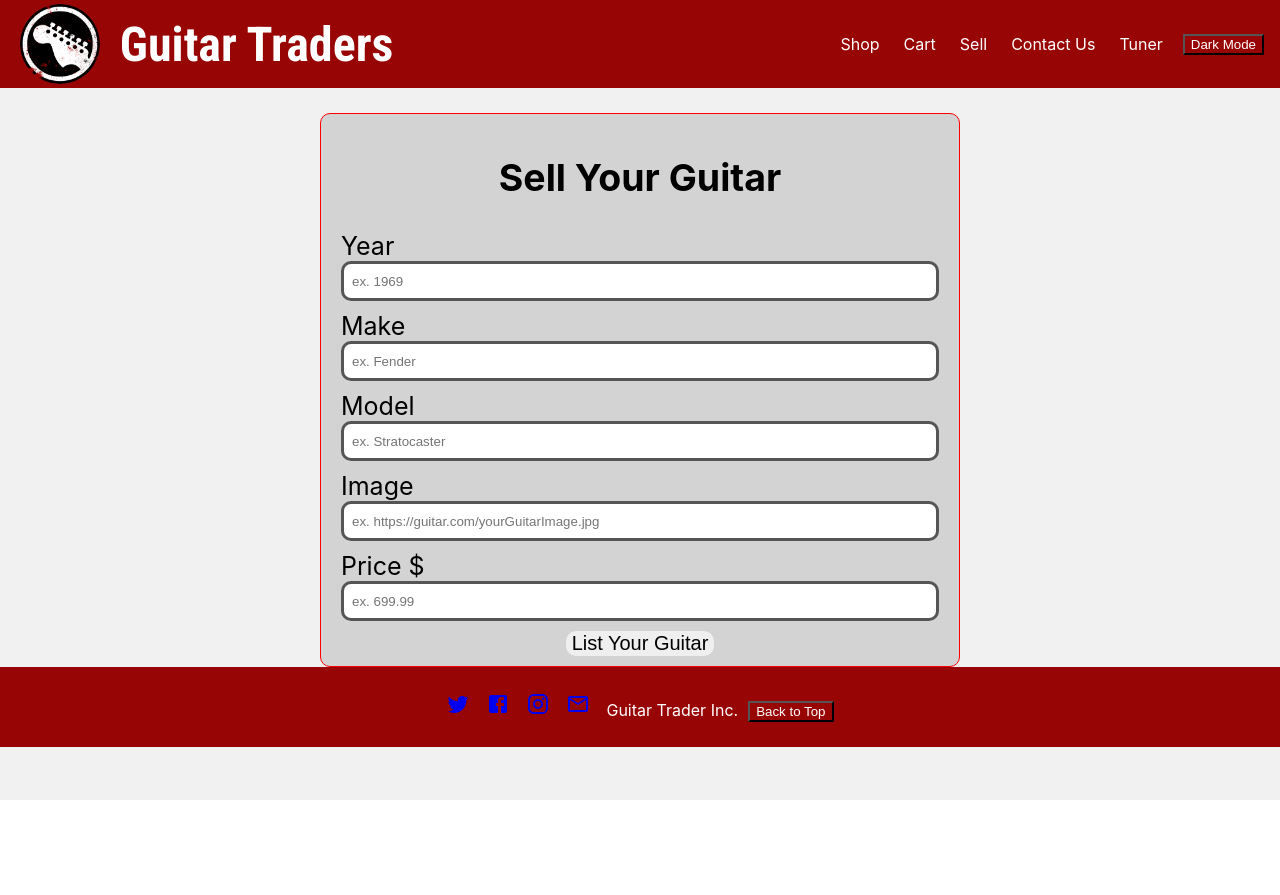
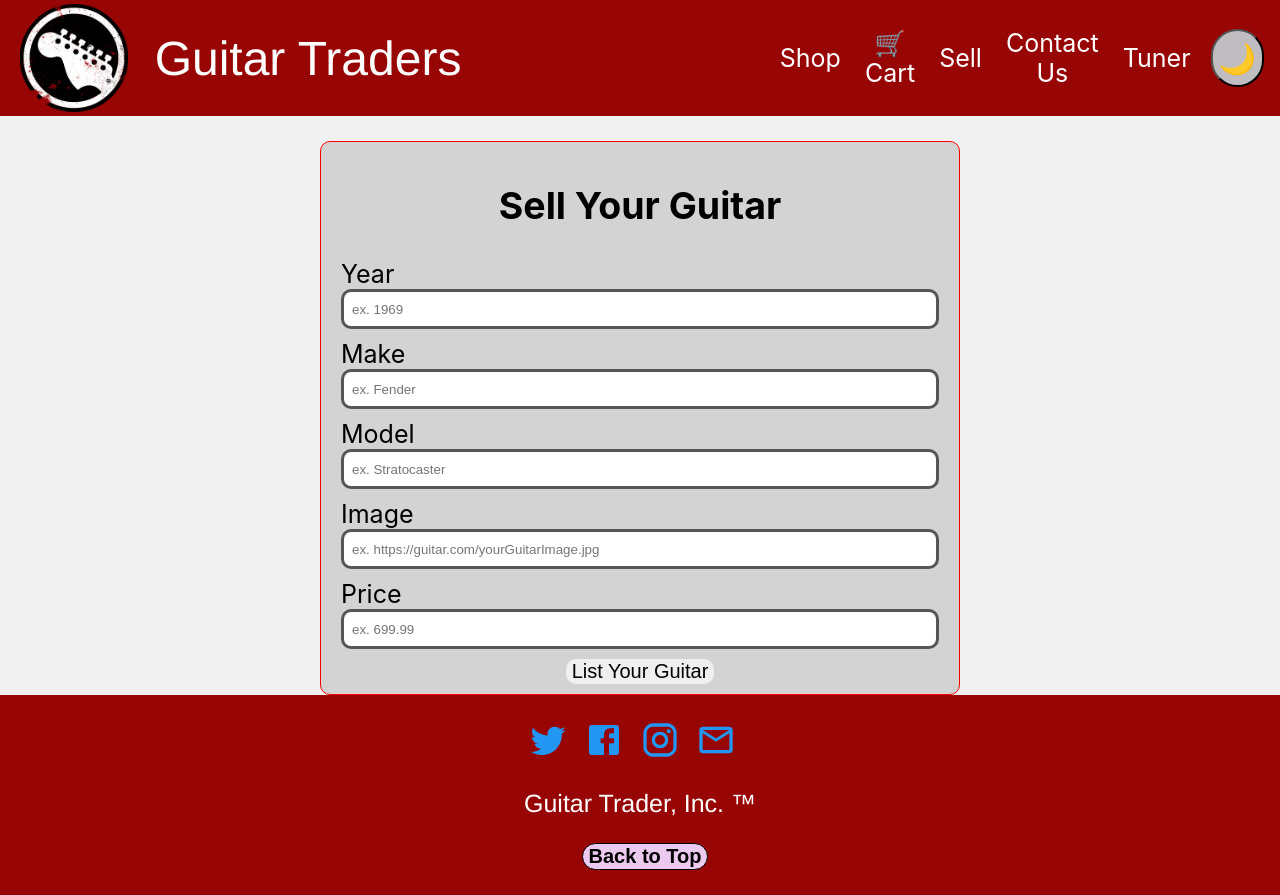
Before and after one commit to riverferguson/phase-2-project, a React (Create React App) app in the folder phase-2-project/: page /guitars/new in a window 1280 px wide. Before the commit the page ends 800 px from the top, so only its background shows below. Built offline with nearby package versions, Linux system fonts and the light colour scheme; data requests are answered from the project's data file.

Commit message:
final styling

```diff
--- a/phase-2-project/db.json
+++ b/phase-2-project/db.json
@@ -883,24 +883,5 @@
       "price": 3899
     }
   ],
-  "cart": [
-    {
-      "make": "Epiphone",
-      "model": "SG",
-      "year": 2021,
-      "image": "https://media.guitarcenter.com/is/image/MMGS7/SG-Special-Satin-E1-Electric-Guitar-Cherry/J53182000001000-00-220x220.jpg",
-      "price": 599,
-      "productId": 5,
-      "id": 1
-    },
-    {
-      "make": "Rickenbacker",
-      "model": "360",
-      "year": 1973,
-      "image": "https://media.guitarcenter.com/is/image/MMGS7/360-12-String-Electric-Guitar-Mapleglo/513659000204000-00-220x220.jpg",
-      "price": 3999,
-      "productId": 6,
-      "id": 2
-    }
-  ]
+  "cart": []
 }
--- a/phase-2-project/src/components/Cart.css
+++ b/phase-2-project/src/components/Cart.css
@@ -65,3 +65,8 @@
     padding-top: 180px;
     padding-bottom: 180px;
   }
+
+  .hand-vector {
+    max-width: 10%;
+    max-height: 10%;
+  }
--- a/phase-2-project/src/components/Cart.js
+++ b/phase-2-project/src/components/Cart.js
@@ -41,7 +41,15 @@ const Cart = ({ cartItems, deleteGuitar, setCartItems }) => {
           </div>
         ))
       ) : (
-        <div className="empty-cart">Your Cart is Empty</div>
+        <div className="empty-cart">
+          <p>Your Cart is Empty...... Rock On</p>
+          <img
+          className='hand-vector'
+          src={process.env.PUBLIC_URL + "/images/metal-hand-vector.png"}
+          alt="DevilHorn Hand Vector by Vecteezy: https://www.vecteezy.com/free-vector/background"
+          >
+          </img>
+        </div>
       )}
       <div className="total-price">Cart Total: ${totalPrice}</div>
       <button className="purchase-button" onClick={handlePurchase}>Complete Purchase</button>
--- a/phase-2-project/src/components/Footer.css
+++ b/phase-2-project/src/components/Footer.css
@@ -10,17 +10,26 @@
 } */
 
 .back-button {
-    background-color: #980505;
+  background-color: #ECC9EE;
   color: black;
   height: fit-content;
   text-align: center;
   margin-top: auto;
   margin-bottom: auto;
-    color: white;
+  color: black;
   transition-duration: 0.4s;
+  border-radius: 2.5rem;
+  font-size: 20px;
+  font-weight: bold;
+  border: solid 1px black;
 }
 
 .back-button:hover {
-    background-color: #555555;
-    color: white;
+  background-color: #FEFF86;
+  color: black;
 }
+
+p {
+  font-size: 25px;
+  font-family: 'Rockwell Extra Bold', 'Rockwell', 'Franklin Gothic Medium', 'Arial Narrow', Arial, sans-serif;
+}
--- a/phase-2-project/src/components/Footer.js
+++ b/phase-2-project/src/components/Footer.js
@@ -11,18 +11,18 @@ const Footer = () => {
         <>
           <div className='icon-bar' style={{ backgroundColor: '#980505', color: 'white', padding: '25px' }}>
             <a href='https://twitter.com' target="_blank" rel='noreferrer'>
-            <TwitterIcon sx={{mr: 2}} />
+            <TwitterIcon className='socials-icon' sx={{mr: 2, fontSize: 40, color: '#2196f3'}} />
             </a>
             <a href='https://facebook.com' target="_blank" rel='noreferrer'>
-            <FacebookIcon sx={{mr: 2}} />
+            <FacebookIcon className='socials-icon' sx={{mr: 2, fontSize: 40, color: '#2196f3'}} />
             </a>
             <a href='https://instagram.com' target="_blank" rel='noreferrer'>
-            <InstagramIcon sx={{mr: 2}} />
+            <InstagramIcon className='socials-icon' sx={{mr: 2, fontSize: 40, color: '#2196f3'}} />
             </a>
             <a href='https://gmail.com/' target="_blank" rel='noreferrer'>
-            <MailOutlineIcon sx={{mr: 2}} />
+            <MailOutlineIcon className='socials-icon' sx={{mr: 2, fontSize: 40, color: '#2196f3'}} />
             </a>
-            Guitar Trader Inc.
+            <p>Guitar Trader, Inc. &#8482;</p>
             <a href='#root'>
             <button className="back-button" style={{marginLeft: '10px'}}> Back to Top</button>
             </a>
--- a/phase-2-project/src/components/GuitarForm.js
+++ b/phase-2-project/src/components/GuitarForm.js
@@ -97,7 +97,7 @@ const GuitarForm = ({ addGuitar }) => {
         </div>
 
         <div>
-          <label>Price $</label>
+          <label>Price </label>
 
           <input
             className="inputBox"
--- a/phase-2-project/src/components/Nav.css
+++ b/phase-2-project/src/components/Nav.css
@@ -1,4 +1,4 @@
- * {
+* {
     box-sizing: border-box;
 }
 
@@ -18,10 +18,9 @@ body {
     top:0;
 }
 
-
-    .site-title {
-        font-size: 3rem;
-        font-family: 'Roboto Condensed', sans-serif;
+.shop-name {
+    font-size: 3rem;
+    font-family: 'Rockwell Extra Bold', 'Rockwell', 'Franklin Gothic Medium', 'Arial Narrow', Arial, sans-serif;
 }
 
 .nav ul {
@@ -45,14 +44,27 @@ body {
     background-color: #555;
 }
 
-.na li:hover {
-    background-color: #777;
+.nav li:hover {
+    background-color: #B9E9FC;
+    font-weight: bold;
+    color: black;
+
+}
+
+.nav-link-wrapper {
+    font-size: 25px;
+    border-radius: 1.5rem;
+    top: 10%;
+    /* height: 50%; */
+
 }
 
 .logo {
-    height: 80px;
+    /* height: 80px;
     border-radius: 50%;
-    margin-right: 20px;
+    margin-right: 20px; */
+    float: left;
+    width: 15%;
 }
 
 
@@ -73,16 +85,25 @@ body {
 } */
 
 .dark-button {
-    background-color: #980505;
-    height: fit-content;
+    background-color: #bfbdc0;
+    /* height: fit-content; */
+    height: 50%;
+    font-size: 20px;
     text-align: center;
     margin-top: auto;
     margin-bottom: auto;
-    color: white;
+    color: black;
     transition-duration: 0.4s;
+    border-radius: 2.5rem;
+
   }
 
   .dark-button:hover {
     background-color: #555555;
     color: white;
+    padding-top: 1px;
   }
+
+  .dark-mode-span-button {
+    font-size: 30px;
+  }
--- a/phase-2-project/src/components/Nav.js
+++ b/phase-2-project/src/components/Nav.js
@@ -4,30 +4,40 @@ import './Nav.css'
 
 
 const Nav = ({handleDarkModeClick, darkMode}) => {
+  // const buttonContent = darkMode ? "Light Mode" : "Dark Mode"
+  const sunny = '\u{1F31E}';
+  const dark = '\u{1F319}';
+  const buttonContent = darkMode ? sunny : dark;
 
-  const buttonContent = darkMode ? "Light Mode" : "Dark Mode"
   return (
     <nav className="nav">
     <Link to="/" className="site-title">
-  <img className='logo' src={process.env.PUBLIC_URL + "/images/logo.png"} alt='oops'/> Guitar Traders
+    <img className='logo' src={process.env.PUBLIC_URL + "/images/logo.png"} alt='oops'/>
+    <span className='shop-name'>&nbsp; Guitar Traders</span>
           </Link>
           <ul>
-            <li>
-            <Link to="/"> Shop </Link>
+              <li className='nav-link-wrapper'>
+              <Link to="/">  Shop </Link>
               </li>
-            <li>
-            <Link to="/guitars/cart">  Cart </Link>
+
+              <li className='nav-link-wrapper'>
+              <Link to="/guitars/cart">🛒Cart </Link>
               </li>
-            <li>
+
+              <li className='nav-link-wrapper'>
               <Link to='/guitars/new'>  Sell </Link>
               </li>
-            <li>
+
+              <li className='nav-link-wrapper'>
               <Link to="/guitars/contact">  Contact Us </Link>
               </li>
-            <li>
-            <Link to="/guitars/tuner">Tuner</Link>
+
+              <li className='nav-link-wrapper'>
+              <Link to="/guitars/tuner"> Tuner</Link>
               </li>
-            <button className='dark-button' onClick={handleDarkModeClick}>{buttonContent}</button>
+
+              <button className='dark-button' onClick={handleDarkModeClick}><span className='dark-mode-span-button'>{buttonContent}</span></button>
+
           </ul>
       </nav>
     )
--- a/phase-2-project/src/components/Search.css
+++ b/phase-2-project/src/components/Search.css
@@ -3,7 +3,7 @@
     text-align: center;
     border: 0cqmax;
     padding: 25px;
-    font-size: 20px;
+    font-size: 30px;
 }
 
 .search-input {
@@ -11,4 +11,7 @@
     padding-right: 20px;
     padding-bottom: 5px;
     padding-top: 5px;
+    font-size: 25px;
+    border-radius: 1rem;
+    width: 50%;
 }
```
Also changed, not shown: phase-2-project/public/images/metal-hand-vector.png (added). Lines whose indentation alone changed are shown as unchanged.
